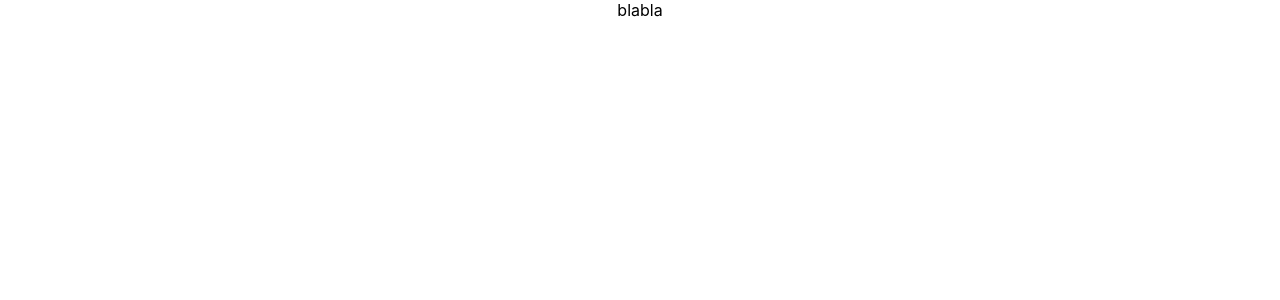
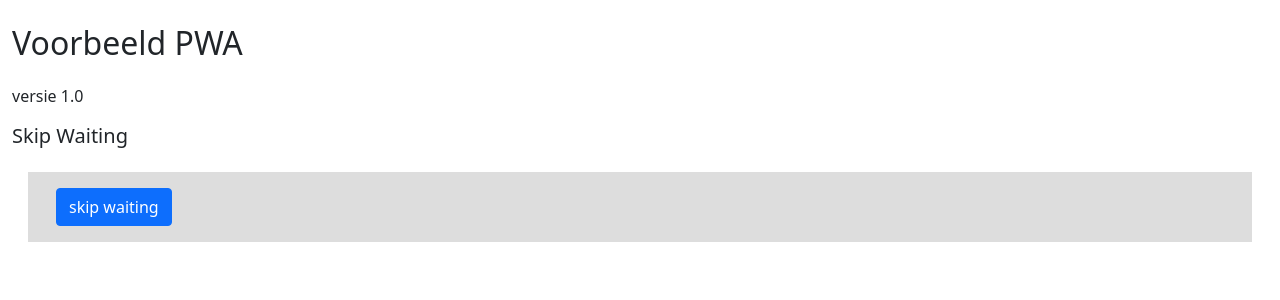
Before and after one commit to rubsie/ServerSidePWA, a React (Create React App) app: page / in a window 1280 px wide. Shown: the top 300 px of the page. Built offline with nearby package versions, Linux system fonts and the light colour scheme.

Commit message:
add bootstrap

```diff
--- a/package.json
+++ b/package.json
@@ -6,7 +6,11 @@
     "@testing-library/jest-dom": "^5.16.1",
     "@testing-library/react": "^11.2.7",
     "@testing-library/user-event": "^12.8.3",
+    "bootstrap": "^5.1.3",
+    "gh-pages": "^3.2.3",
+    "normalize.css": "^8.0.1",
     "react": "^17.0.2",
+    "react-bootstrap": "^2.1.2",
     "react-dom": "^17.0.2",
     "react-scripts": "5.0.0",
     "web-vitals": "^0.2.4",
--- a/src/App.js
+++ b/src/App.js
@@ -1,12 +1,23 @@
+import 'bootstrap/dist/css/bootstrap.min.css';
+import 'normalize.css';
+import './App.css';
 import React from 'react';
-import logo from './logo.svg';
-import './App.css';
+import {Button, Col, Container, Row} from "react-bootstrap";
+import {ButtonRow} from "./components/ButtonRow";
+
 
 function App() {
     return (
-        <div className="App">
-            blabla
-        </div>
+        <Container fluid className="mt-3 mb-3">
+            <Row><h1 className="mt-2">Voorbeeld PWA</h1></Row>
+            <Row><p className="">versie 1.0</p></Row>
+            <Row><h5>Skip Waiting</h5></Row>
+            <ButtonRow>
+                <Col>
+                    <Button onClick={() => console.log("not yet implemented")}>skip waiting</Button>
+                </Col>
+            </ButtonRow>
+        </Container>
     );
 }
 
--- /dev/null
+++ b/src/components/ButtonRow.js
@@ -0,0 +1,8 @@
+import {Row} from "react-bootstrap";
+import React from "react";
+
+export function ButtonRow({children}) {
+    return <Row className="m-3 p-3 " style={{backgroundColor: "#dddddd"}}>
+        {children}
+    </Row>
+}
--- a/src/serviceWorkerRegistration.js
+++ b/src/serviceWorkerRegistration.js
@@ -99,7 +99,7 @@ function registerValidSW(swUrl, config) {
 function checkValidServiceWorker(swUrl, config) {
     // Check if the service worker can be found. If it can't reload the page.
     fetch(swUrl, {
-    headers: { 'Service-Worker': 'script' },
+        headers: {'Service-Worker': 'script'},
     })
         .then((response) => {
             // Ensure service worker exists, and that we really are getting a JS file.
```
Also changed, not shown: 1 other file (tests, documents, lock files or other folders). Lines whose indentation alone changed are shown as unchanged.
